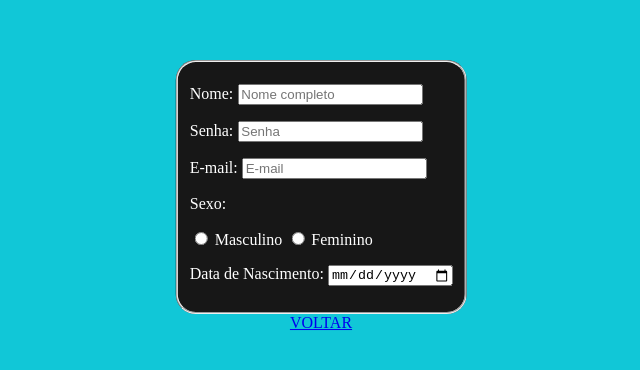
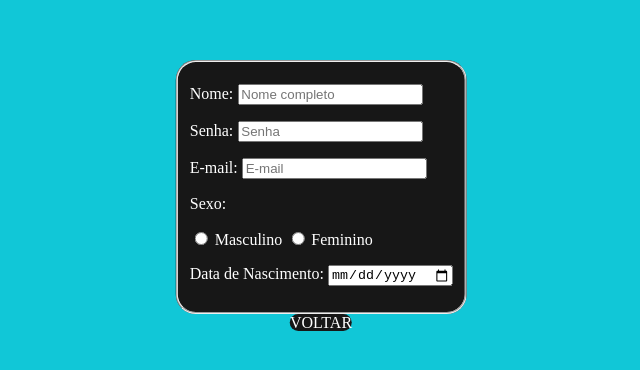
Before and after one commit to DinFloat/2Projeto, a plain HTML site: page index2.html in a window 1280 px wide. Shown: the part 212-582 px from the top of the page, without its empty margins (327-967 px from the left). Drawn offline with nearby package versions, Linux system fonts and the light colour scheme.

Commit message:
config bottom

```diff
--- a/index2.html
+++ b/index2.html
@@ -22,7 +22,10 @@
             text-align: left;
         }
         a{
-            list-style-type: none;
+            text-decoration: none;
+            color: white;
+            background-color: #171717;
+            border-radius: 20px;
         }
     </style>
 </head>
```
